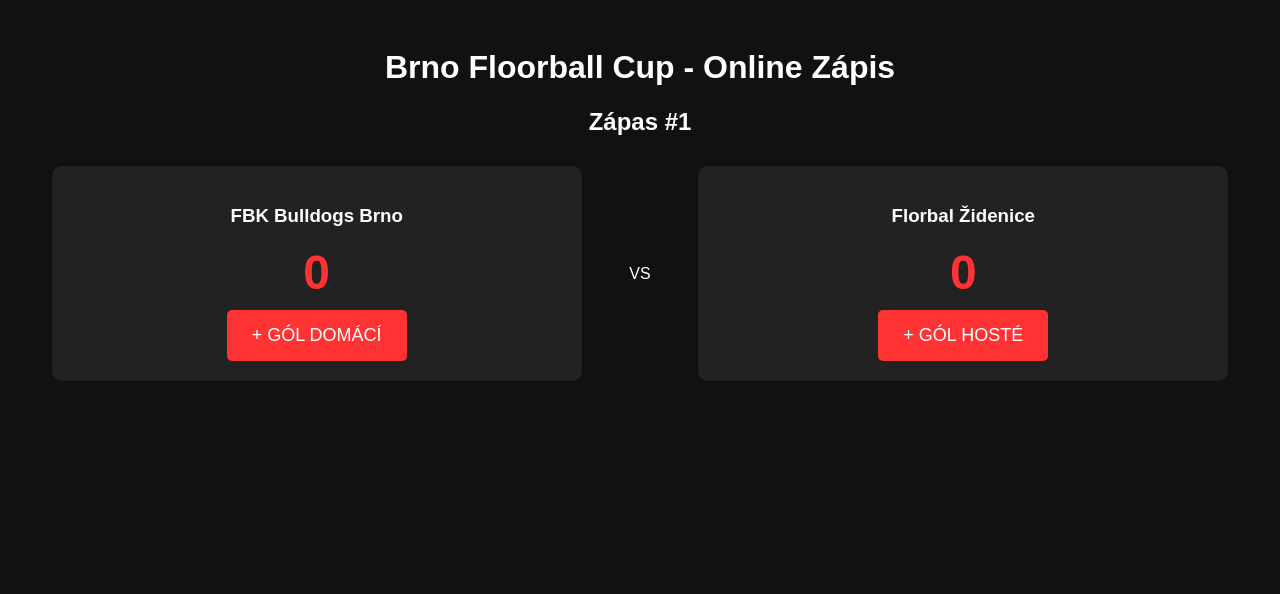
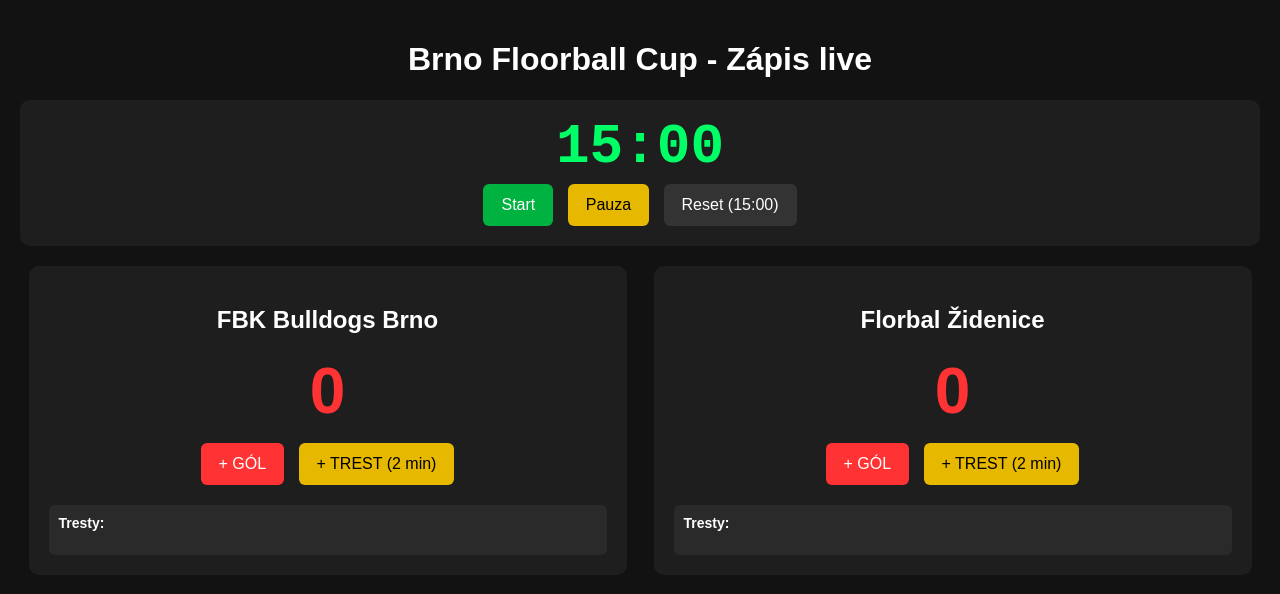
Before and after one commit to MarekValek/Brno-Florball-Cup, a website: page public/admin.html in a window 1280 px wide. Drawn offline with Linux system fonts and the light colour scheme.

Commit message:
Update admin.html

```diff
--- a/public/admin.html
+++ b/public/admin.html
@@ -3,40 +3,100 @@
 <head>
   <meta charset="UTF-8">
   <meta name="viewport" content="width=device-width, initial-scale=1.0">
-  <title>BFC Admin - Zápis utkání</title>
+  <title>BFC Admin - Ovládání zápasu</title>
   <style>
-    body { font-family: sans-serif; background: #111; color: #fff; text-align: center; padding: 20px; }
-    .scoreboard { display: flex; justify-content: space-around; align-items: center; margin: 30px 0; }
-    .team { background: #222; padding: 20px; border-radius: 10px; width: 40%; }
-    .score { font-size: 48px; font-weight: bold; color: #ff3333; margin: 10px 0; }
-    button { background: #ff3333; color: white; border: none; padding: 15px 25px; font-size: 18px; border-radius: 5px; cursor: pointer; }
-    button:active { transform: scale(0.95); }
+    body { font-family: sans-serif; background: #121212; color: #fff; text-align: center; margin: 0; padding: 20px; }
+    .timer-box { background: #1e1e1e; padding: 15px; border-radius: 10px; margin-bottom: 20px; }
+    .timer { font-size: 56px; font-weight: bold; color: #00ff66; font-family: monospace; }
+    .scoreboard { display: flex; justify-content: space-around; gap: 10px; margin-bottom: 20px; }
+    .team { background: #1e1e1e; padding: 20px; border-radius: 10px; width: 45%; }
+    .score { font-size: 64px; font-weight: bold; color: #ff3333; margin: 10px 0; }
+    .btn { background: #333; color: white; border: none; padding: 12px 18px; font-size: 16px; border-radius: 6px; cursor: pointer; margin: 5px; }
+    .btn-red { background: #ff3333; }
+    .btn-green { background: #00b341; }
+    .btn-yellow { background: #e6b800; color: #000; }
+    .btn:active { transform: scale(0.96); }
+    .penalties { margin-top: 15px; text-align: left; font-size: 14px; background: #2a2a2a; padding: 10px; border-radius: 6px; }
   </style>
 </head>
 <body>
 
-  <h1>Brno Floorball Cup - Online Zápis</h1>
-  <h2>Zápas #1</h2>
+  <h1>Brno Floorball Cup - Zápis live</h1>
 
+  <!-- ČASOMÍRA -->
+  <div class="timer-box">
+    <div id="timer" class="timer">15:00</div>
+    <button class="btn btn-green" onclick="startTimer()">Start</button>
+    <button class="btn btn-yellow" onclick="pauseTimer()">Pauza</button>
+    <button class="btn" onclick="resetTimer()">Reset (15:00)</button>
+  </div>
+
+  <!-- SKÓRE A TRESTY -->
   <div class="scoreboard">
+    <!-- Domácí -->
     <div class="team">
-      <h3>FBK Bulldogs Brno</h3>
+      <h2>FBK Bulldogs Brno</h2>
       <div id="home-score" class="score">0</div>
-      <button onclick="addGoal('home')">+ GÓL DOMÁCÍ</button>
+      <button class="btn btn-red" onclick="addGoal('home')">+ GÓL</button>
+      <button class="btn btn-yellow" onclick="addPenalty('home')">+ TREST (2 min)</button>
+      <div class="penalties">
+        <strong>Tresty:</strong>
+        <ul id="home-penalties"></ul>
+      </div>
     </div>
 
-    <div>VS</div>
-
+    <!-- Hosté -->
     <div class="team">
-      <h3>Florbal Židenice</h3>
+      <h2>Florbal Židenice</h2>
       <div id="away-score" class="score">0</div>
-      <button onclick="addGoal('away')">+ GÓL HOSTÉ</button>
+      <button class="btn btn-red" onclick="addGoal('away')">+ GÓL</button>
+      <button class="btn btn-yellow" onclick="addPenalty('away')">+ TREST (2 min)</button>
+      <div class="penalties">
+        <strong>Tresty:</strong>
+        <ul id="away-penalties"></ul>
+      </div>
     </div>
   </div>
 
   <script>
+    // Skóre
     let homeScore = 0;
     let awayScore = 0;
+
+    // Časomíra
+    let secondsLeft = 15 * 60;
+    let timerInterval = null;
+
+    function updateTimerDisplay() {
+      const mins = Math.floor(secondsLeft / 60).toString().padStart(2, '0');
+      const secs = (secondsLeft % 60).toString().padStart(2, '0');
+      document.getElementById('timer').innerText = `${mins}:${secs}`;
+    }
+
+    function startTimer() {
+      if (timerInterval) return;
+      timerInterval = setInterval(() => {
+        if (secondsLeft > 0) {
+          secondsLeft--;
+          updateTimerDisplay();
+        } else {
+          clearInterval(timerInterval);
+          timerInterval = null;
+          alert('Konec třetiny / zápasu!');
+        }
+      }, 1000);
+    }
+
+    function pauseTimer() {
+      clearInterval(timerInterval);
+      timerInterval = null;
+    }
+
+    function resetTimer() {
+      pauseTimer();
+      secondsLeft = 15 * 60;
+      updateTimerDisplay();
+    }
 
     function addGoal(team) {
       if (team === 'home') {
@@ -46,9 +106,19 @@
         awayScore++;
         document.getElementById('away-score').innerText = awayScore;
       }
+    }
 
-      // Tady se v budoucnu pošle požadavek na backend API pro živou aktualizaci
-      console.log(`Aktuální skóre: ${homeScore}:${awayScore}`);
+    function addPenalty(team) {
+      const playerNum = prompt('Číslo hráče:');
+      if (!playerNum) return;
+
+      const currentTime = document.getElementById('timer').innerText;
+      const listId = team === 'home' ? 'home-penalties' : 'away-penalties';
+      const ul = document.getElementById(listId);
+
+      const li = document.createElement('li');
+      li.innerText = `Číslo #${playerNum} - 2 min (${currentTime})`;
+      ul.appendChild(li);
     }
   </script>
 </body>
```
